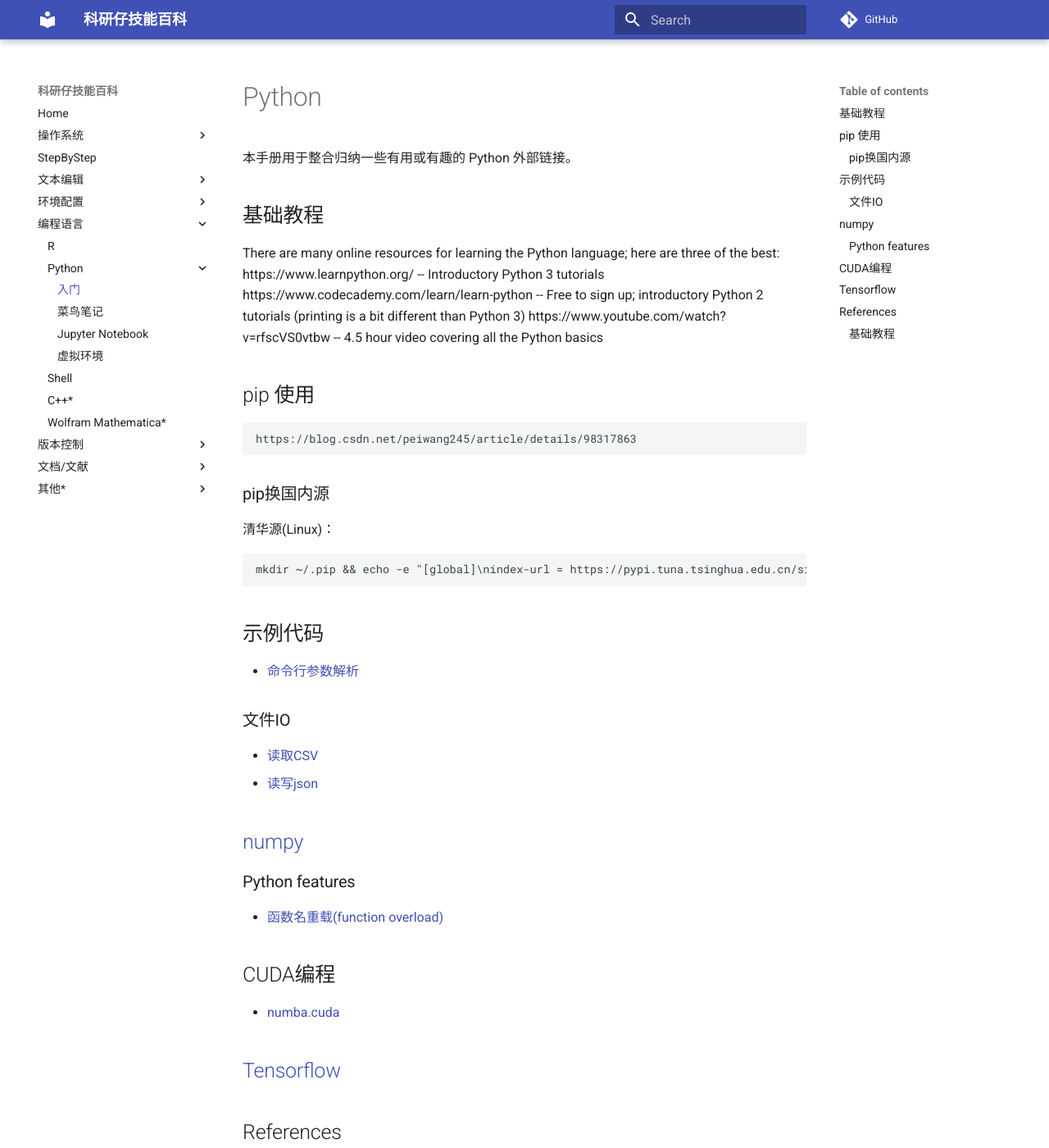
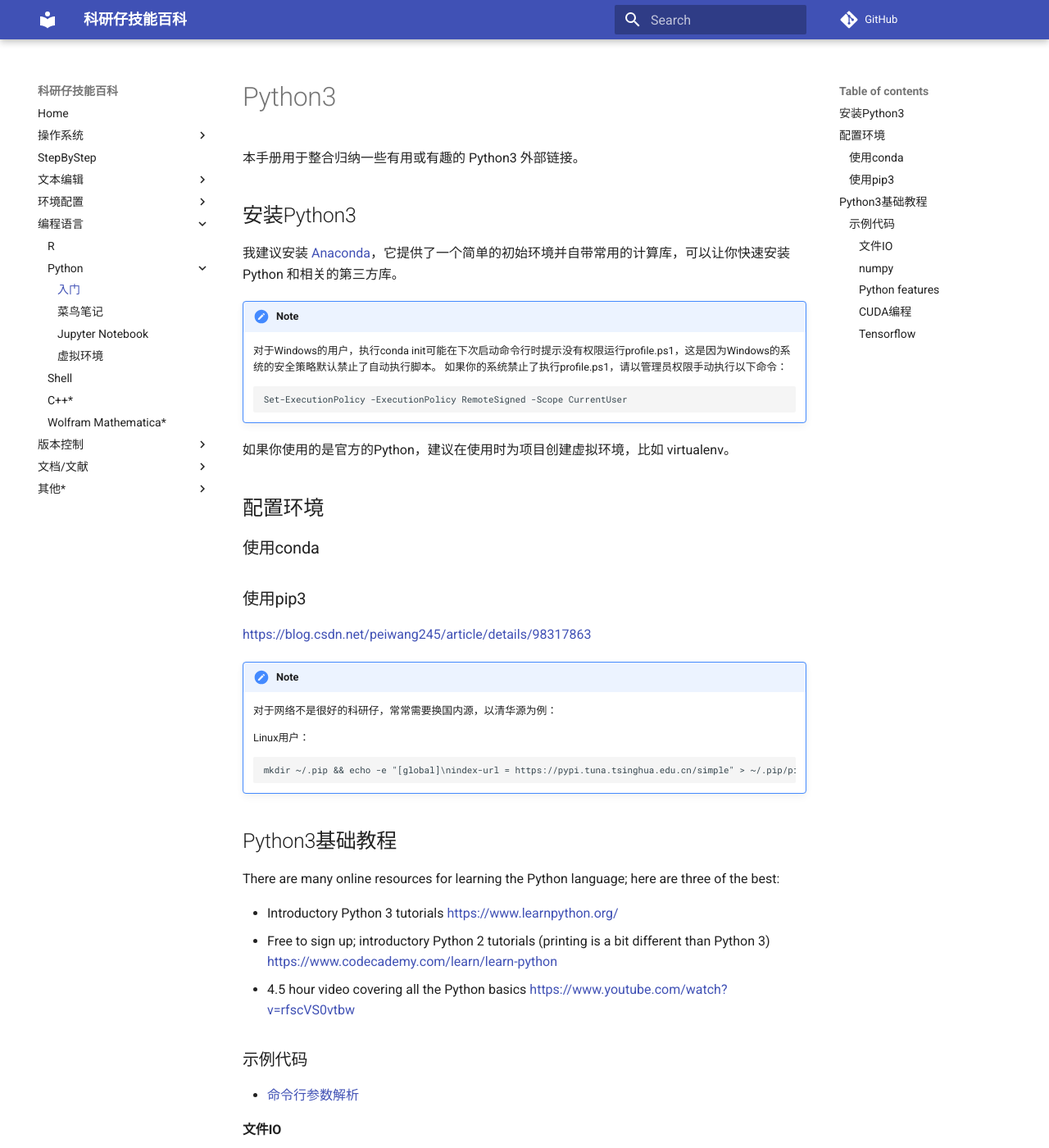
Before and after one commit to kyzjnbk/kyzjnbk, an MkDocs documentation site: the page built from docs/Python/Python.md, in a window 1280 px wide and 1400 px high. Shown: the whole window at 82% size. Built offline with MkDocs 1.6.1 and Material for MkDocs 9.7.7, drawn with Linux system fonts in a browser that asks for light colours; comment, search, counter and statistics services are not loaded; some of the changed text lies outside the part shown.

Commit message:
update Python.md

````diff
--- a/docs/Python/Python.md
+++ b/docs/Python/Python.md
@@ -1,54 +1,63 @@
-# Python
+# Python3
 
-本手册用于整合归纳一些有用或有趣的 Python 外部链接。
+本手册用于整合归纳一些有用或有趣的 Python3 外部链接。
 
-## 基础教程
+## 安装Python3
+
+我建议安装 [Anaconda](https://www.anaconda.com/)，它提供了一个简单的初始环境并自带常用的计算库，可以让你快速安装 Python 和相关的第三方库。
+
+!!! note
+
+    对于Windows的用户，执行conda init可能在下次启动命令行时提示没有权限运行profile.ps1，这是因为Windows的系统的安全策略默认禁止了自动执行脚本。
+    如果你的系统禁止了执行profile.ps1，请以管理员权限手动执行以下命令：
+
+        Set-ExecutionPolicy -ExecutionPolicy RemoteSigned -Scope CurrentUser
+
+如果你使用的是官方的Python，建议在使用时为项目创建虚拟环境，比如 virtualenv。
+
+## 配置环境
+
+### 使用conda
+
+
+### 使用pip3
+
+[https://blog.csdn.net/peiwang245/article/details/98317863](https://blog.csdn.net/peiwang245/article/details/98317863)
+
+!!! note
+    对于网络不是很好的科研仔，常常需要换国内源，以清华源为例：
+
+    Linux用户：
+
+        mkdir ~/.pip && echo -e "[global]\nindex-url = https://pypi.tuna.tsinghua.edu.cn/simple" > ~/.pip/pip.conf
+
+
+## Python3基础教程
 
 There are many online resources for learning the Python language; here are three of the best:
-https://www.learnpython.org/ -- Introductory Python 3 tutorials
-https://www.codecademy.com/learn/learn-python -- Free to sign up; introductory Python 2 tutorials (printing is a bit different than Python 3)
-https://www.youtube.com/watch?v=rfscVS0vtbw -- 4.5 hour video covering all the Python basics
 
-## pip 使用
+- Introductory Python 3 tutorials [https://www.learnpython.org/](https://www.learnpython.org/)
+- Free to sign up; introductory Python 2 tutorials (printing is a bit different than Python 3) [https://www.codecademy.com/learn/learn-python](https://www.codecademy.com/learn/learn-python)
+- 4.5 hour video covering all the Python basics [https://www.youtube.com/watch?v=rfscVS0vtbw](https://www.youtube.com/watch?v=rfscVS0vtbw)
 
-```
-https://blog.csdn.net/peiwang245/article/details/98317863
-```
 
-### pip换国内源
-
-清华源(Linux)：
-
-```shell
-mkdir ~/.pip && echo -e "[global]\nindex-url = https://pypi.tuna.tsinghua.edu.cn/simple" > ~/.pip/pip.conf
-```
-
-## 示例代码
+### 示例代码
 
 - [命令行参数解析](parse_args.py)
 
-### 文件IO
+#### 文件IO
 
 - [读取CSV](csv_io.py)
 - [读写json](json_io.py)
 
-## [numpy](numpy/numpy.md)
+#### [numpy](numpy/numpy.md)
 
-### Python features
+#### Python features
 
 - [函数名重载(function overload)](function_overload.py)
 
-## CUDA编程
+#### CUDA编程
 
 - [numba.cuda](numba/cuda.ipynb)
 
-## [Tensorflow](tensorflow/Tensorflow.md)
-
-## References
-
-### 基础教程
-
-There are many online resources for learning the Python language; here are three of the best:
-https://www.learnpython.org/ -- Introductory Python 3 tutorials
-https://www.codecademy.com/learn/learn-python -- Free to sign up; introductory Python 2 tutorials (printing is a bit different than Python 3)
-https://www.youtube.com/watch?v=rfscVS0vtbw -- 4.5 hour video covering all the Python basics
+#### [Tensorflow](tensorflow/Tensorflow.md)
--- a/mkdocs.yml
+++ b/mkdocs.yml
@@ -46,3 +46,8 @@
     name: material
 extra:
     version: 0.1
+
+markdown_extensions:
+    - admonition
+    - attr_list
+    - def_list
````
